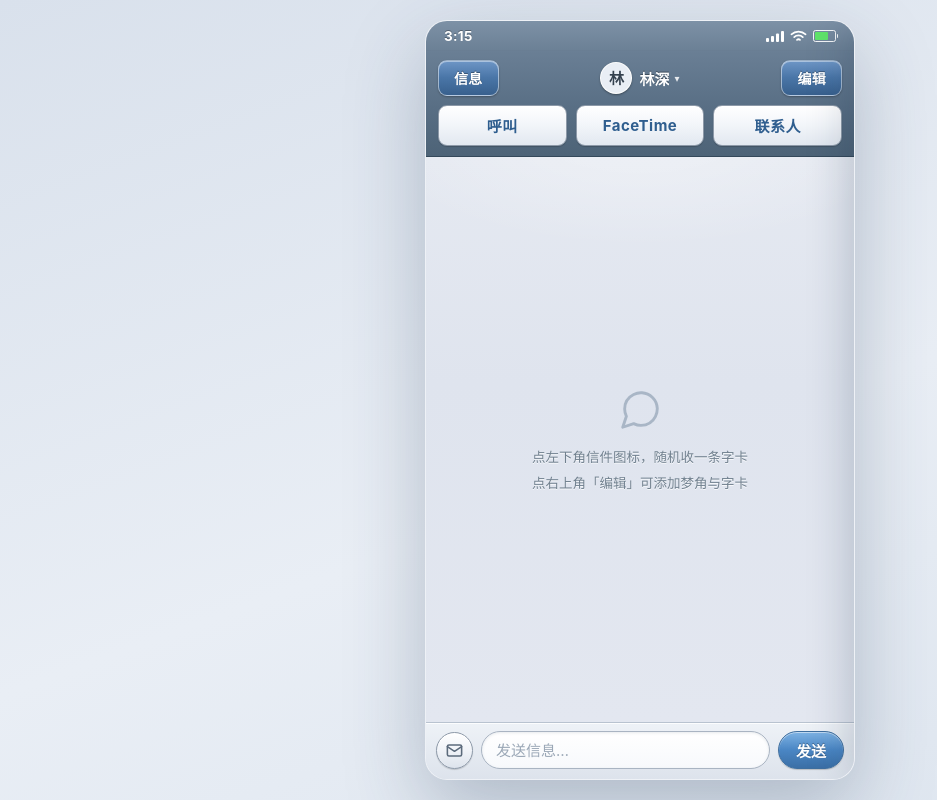
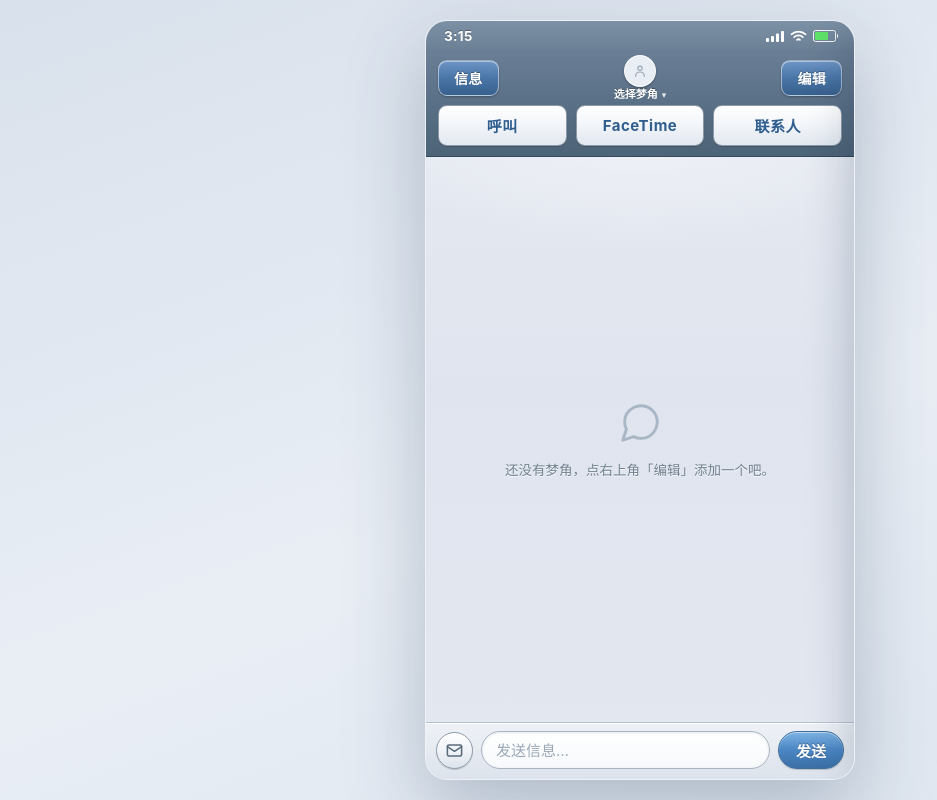
Before and after one commit to cxd-cmyk/cx, a plain HTML site: page index.html in a window 1280 px wide. Shown: the whole page, without its empty margins (0-937 px from the left). Drawn offline with Linux system fonts and the light colour scheme.

Commit message:
Add files via upload

```diff
--- a/index.html
+++ b/index.html
@@ -144,22 +144,27 @@ body {
 .nav-side.left { justify-self: start; }
 .nav-side.right { justify-self: end; }
 
+/* 头像在上、名字在下：头像跨满一行，名字与箭头排第二行 */
 .nav-center {
   justify-self: center;
-  display: flex;
+  display: grid;
+  grid-template-columns: auto auto;
   align-items: center;
-  gap: 7px;
+  justify-items: center;
+  row-gap: 1px;
+  column-gap: 4px;
   background: transparent;
   border: none;
   color: #fff;
   cursor: pointer;
-  padding: 3px 8px;
+  padding: 2px 8px;
   border-radius: 10px;
   max-width: 100%;
   font-family: inherit;
 }
 .nav-center:active { background: rgba(255,255,255,.12); }
 .nav-avatar {
+  grid-column: 1 / -1;          /* 独占第一行 */
   width: 32px; height: 32px;
   border-radius: 50%;
   font-size: 15px;
@@ -168,19 +173,22 @@ body {
   background: #e9eef5;
   border: 1.5px solid rgba(255,255,255,.92);
   box-shadow: 0 1px 2px rgba(0,0,0,.35);
-  flex-shrink: 0;
-}
-.nav-avatar img { border-radius: 50%; }
+  display: grid;
+  place-items: center;
+  overflow: hidden;
+}
+.nav-avatar img { width: 100%; height: 100%; object-fit: cover; border-radius: 50%; }
 .nav-name {
-  font-size: 15px;
-  font-weight: 700;
-  max-width: 110px;
+  font-size: 11px;
+  font-weight: 600;
+  line-height: 1.25;
+  max-width: 96px;
   overflow: hidden;
   text-overflow: ellipsis;
   white-space: nowrap;
   text-shadow: 0 -1px 0 rgba(0,0,0,.34);
 }
-.caret { font-size: 10px; opacity: .85; margin-left: -2px; }
+.caret { font-size: 9px; opacity: .85; margin-left: 0; }
 
 /* 三个装饰按钮行 */
 .quick-actions {
@@ -1337,13 +1345,9 @@ const FOLDER_COLORS = [
   "#8e8e93"  // 灰
 ];
 
-// 预设梦角（只需名字与头像；头像留空则自动用姓名首字；color 用于头像文字色）
-const PRESET_CHARACTERS = [
-  { id: "c_lin", name: "林深", avatar: "", color: "#5b8def" },
-  { id: "c_gu", name: "顾屿", avatar: "", color: "#2f3640" },
-  { id: "c_ze", name: "阿泽", avatar: "", color: "#ff6b9d" },
-  { id: "c_shen", name: "沈言", avatar: "", color: "#26a69a" }
-];
+// 预设梦角：已全部清空，首次打开不自带任何梦角，由用户在「编辑」里自行添加
+// （梦角只需名字与头像；头像留空则自动用姓名首字；color 用于头像文字色）
+const PRESET_CHARACTERS = [];
 
 // 预设字卡库（默认 3 个文件夹，展示主题配色）
 const PRESET_FOLDERS = [
@@ -1523,18 +1527,37 @@ window.PRESET_FOLDERS = PRESET_FOLDERS;
     }
   }
 
+  // 旧版预设梦角 id：预设已清空，仅用于迁移时识别本地残留
+  const LEGACY_PRESET_IDS = ["c_lin", "c_gu", "c_ze", "c_shen"];
+
+  // 迁移：若本地剩下的梦角全是旧预设，就一并移除（字卡库与设置保留，用户自己加的梦角不动）
+  function dropLegacyCharacters() {
+    if (!state.characters.length) return;
+    const allLegacy = state.characters.every((c) => LEGACY_PRESET_IDS.indexOf(c.id) >= 0);
+    if (!allLegacy) return;
+    state.characters.forEach((c) => {
+      delete state.messages[c.id];
+      delete state.lastText[c.id];
+    });
+    state.characters = [];
+    state.activeId = null;
+    save();
+  }
+
   function initData() {
     try {
       const raw = localStorage.getItem(STORE_KEY);
       if (raw) {
         const d = JSON.parse(raw);
-        if (d && Array.isArray(d.characters) && d.characters.length && Array.isArray(d.folders)) {
+        // 允许梦角为空数组：用户删光之后不该被预设复活
+        if (d && Array.isArray(d.characters) && Array.isArray(d.folders)) {
           state.characters = d.characters;
-          state.activeId = d.activeId || d.characters[0].id;
+          state.activeId = d.activeId || (d.characters.length ? d.characters[0].id : null);
           state.messages = d.messages || {};
           state.folders = d.folders;
           state.lastText = d.lastText || {};
           state.settings = Object.assign({ randomCall: true }, d.settings || {});
+          dropLegacyCharacters();
           return;
         }
       }
@@ -1542,7 +1565,7 @@ window.PRESET_FOLDERS = PRESET_FOLDERS;
 
     state.characters = clone(window.PRESET_CHARACTERS);
     state.folders = clone(window.PRESET_FOLDERS);
-    state.activeId = state.characters[0].id;
+    state.activeId = state.characters.length ? state.characters[0].id : null;
     state.messages = {};
     state.lastText = {};
     state.settings = { randomCall: true };
@@ -1556,7 +1579,7 @@ window.PRESET_FOLDERS = PRESET_FOLDERS;
   function renderNav() {
     const c = getActive();
     if (!c) {
-      navAvatar.innerHTML = "";
+      navAvatar.innerHTML = `<svg viewBox="0 0 24 24" width="16" height="16" fill="none" stroke="#9aa7b4" stroke-width="1.8" stroke-linecap="round" stroke-linejoin="round" aria-hidden="true"><circle cx="12" cy="8" r="3.2"/><path d="M5.5 20a6.5 6.5 0 0 1 13 0"/></svg>`;
       navName.textContent = "选择梦角";
       return;
     }
```
